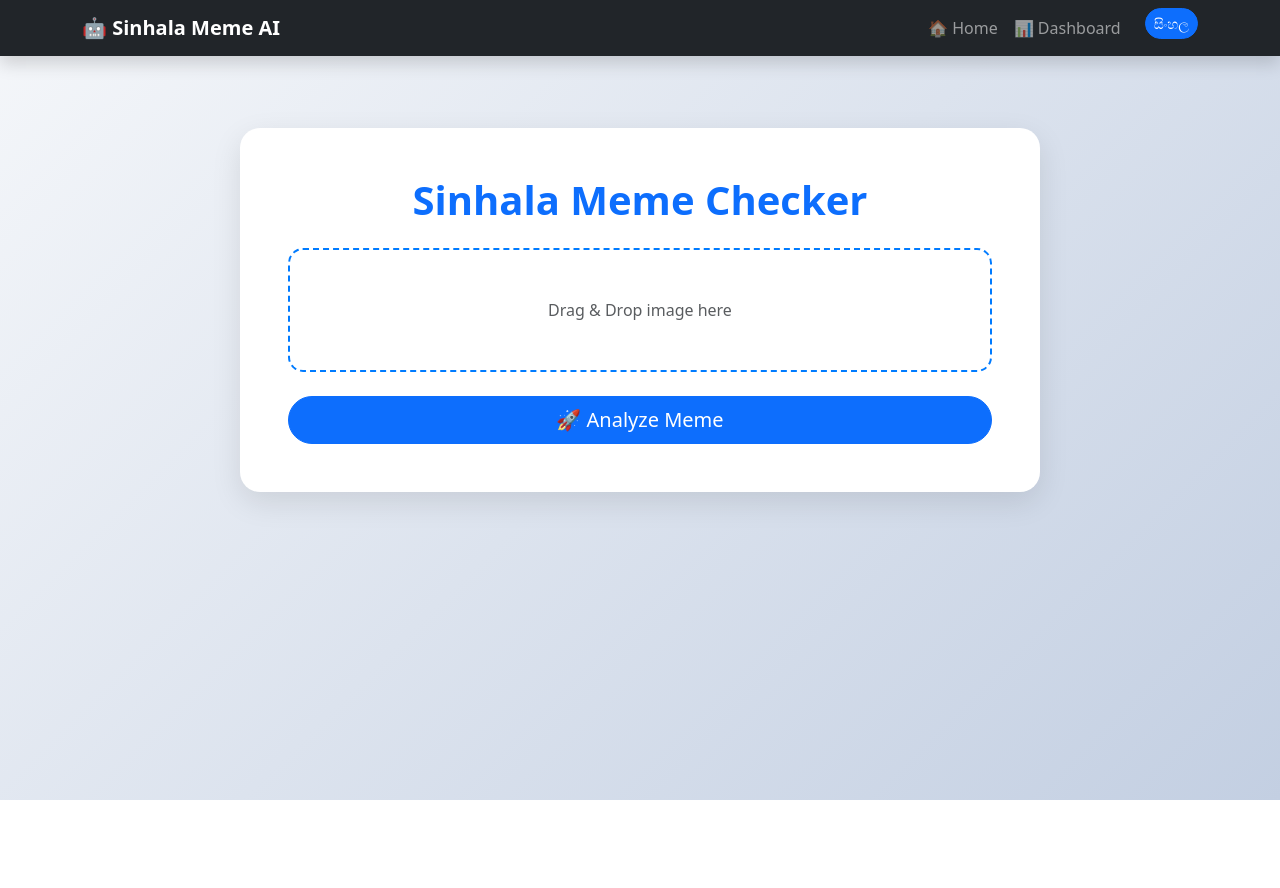
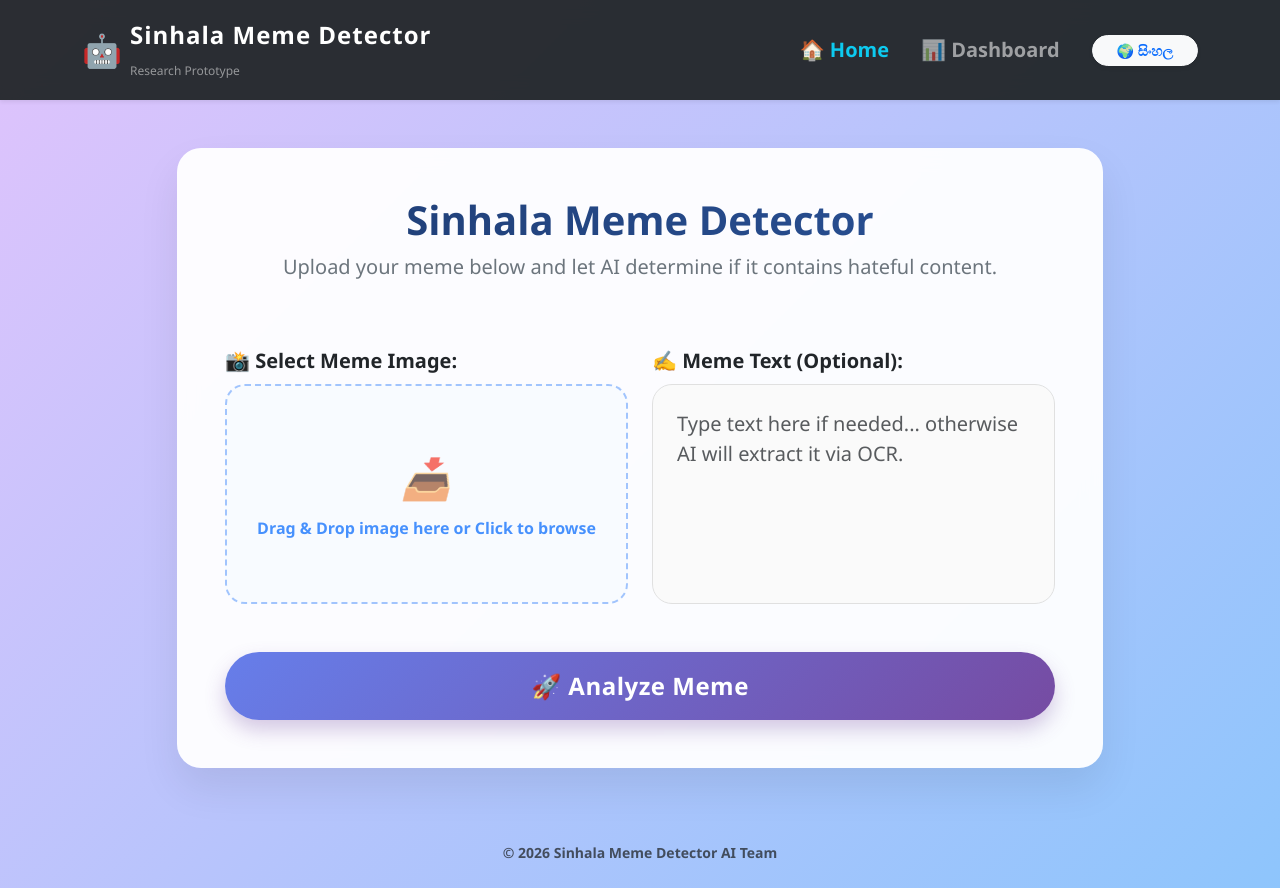
Before and after one commit to MAlindu-pabasar/sinhala-meme-frontend, a React (Create React App) app: page / in a window 1280 px wide. Before the commit the page ends 800 px from the top, so only its background shows below. Built offline with nearby package versions, Linux system fonts and the light colour scheme.

Commit message:
Enhance UI: Add Sinhala Meme Detector branding, dual-column layout, and premium styling

```diff
--- a/src/App.js
+++ b/src/App.js
@@ -1,6 +1,6 @@
 import React, { useState, useEffect } from 'react';
 import axios from 'axios';
-import { BrowserRouter as Router, Routes, Route, Link } from 'react-router-dom';
+import { BrowserRouter as Router, Routes, Route, Link, useLocation } from 'react-router-dom';
 import 'bootstrap/dist/js/bootstrap.bundle.min.js';
 import 'bootstrap/dist/css/bootstrap.min.css';
 
@@ -8,31 +8,76 @@ const API_BASE_URL = window.location.hostname === "localhost" || window.location
   ? "http://127.0.0.1:8000"
   : "https://malindu12-sinhala-meme-api.hf.space";
 
+// ==========================================
+// 🌍 Translation Dictionary (Updated Names)
+// ==========================================
 const translations = {
   si: {
     navHome: "🏠 මුල් පිටුව", navDash: "📊 Dashboard", langSwitch: "English",
-    heroTitle: "සිංහල මීම් පිරික්සුම", selectImg: "📸 මීම් පින්තූරය:",
-    dragDrop: "පින්තූරය මෙතනට අදින්න (Drag & Drop)", analyzeBtn: "🚀 පරීක්ෂා කරන්න",
-    hatefulResult: "ද්වේශසහගත මීම් එකකි", nonHatefulResult: "සාමාන්‍ය මීම් එකකි",
-    reportBtn: "🚩 Report", exportBtn: "📥 දත්ත බාගත කරන්න (CSV)",
-    searchPlaceholder: "අකුරු වලින් සොයන්න...", filterAll: "සියල්ල",
+    heroTitle: "Sinhala Meme Detector", heroSub: "ඔබේ මීම් එක පහතින් අප්ලෝඩ් කර, එය ද්වේශසහගත ද නැද්ද යන්න AI හරහා දැනගන්න.",
+    selectImg: "📸 මීම් පින්තූරය තෝරන්න:", dropHere: "මෙතන අතාරින්න...", dragDrop: "පින්තූරය මෙතනට අදින්න (Drag & Drop) හෝ Click කරන්න",
+    textLabel: "✍️ මීම් එකේ අකුරු පේළිය (විකල්ප):", textPlaceholder: "අවශ්‍ය නම් පමණක් මෙහි ටයිප් කරන්න... නැතහොත් AI විසින් අකුරු කියවනු ඇත.",
+    analyzeBtn: "🚀 ප්‍රතිඵලය පරීක්ෂා කරන්න", analyzing: "⏳ AI එක කියවමින් පවතී...",
+    hatefulResult: "මෙය ද්වේශසහගත මීම් එකකි", nonHatefulResult: "මෙය සාමාන්‍ය මීම් එකකි", confidence: "විශ්වාසය:",
+    reportBtn: "🚩 Report", exportBtn: "📥 දත්ත බාගත කරන්න (CSV)", searchPlaceholder: "අකුරු වලින් සොයන්න...", filterAll: "සියල්ල",
   },
   en: {
     navHome: "🏠 Home", navDash: "📊 Dashboard", langSwitch: "සිංහල",
-    heroTitle: "Sinhala Meme Checker", selectImg: "📸 Select Meme:",
-    dragDrop: "Drag & Drop image here", analyzeBtn: "🚀 Analyze Meme",
-    hatefulResult: "Hateful Content Detected", nonHatefulResult: "Safe / Normal Meme",
-    reportBtn: "🚩 Report Wrong", exportBtn: "📥 Export to CSV",
-    searchPlaceholder: "Search by text...", filterAll: "All",
+    heroTitle: "Sinhala Meme Detector", heroSub: "Upload your meme below and let AI determine if it contains hateful content.",
+    selectImg: "📸 Select Meme Image:", dropHere: "Drop it here...", dragDrop: "Drag & Drop image here or Click to browse",
+    textLabel: "✍️ Meme Text (Optional):", textPlaceholder: "Type text here if needed... otherwise AI will extract it via OCR.",
+    analyzeBtn: "🚀 Analyze Meme", analyzing: "⏳ AI is analyzing...",
+    hatefulResult: "Hateful Content Detected", nonHatefulResult: "Safe / Normal Meme", confidence: "Confidence Score:",
+    reportBtn: "🚩 Report Wrong", exportBtn: "📥 Export to CSV", searchPlaceholder: "Search by text...", filterAll: "All",
   }
 };
 
+// ==========================================
+// 🎨 Premium CSS Styling
+// ==========================================
 const customStyles = `
-  body { background: linear-gradient(135deg, #f5f7fa 0%, #c3cfe2 100%); min-height: 100vh; }
-  .meme-card { border-radius: 20px; border: none; background: #fff; box-shadow: 0 10px 30px rgba(0,0,0,0.1); }
-  .drop-zone { border: 2px dashed #007bff; border-radius: 15px; cursor: pointer; transition: 0.3s; }
-  .drop-zone.active { background: #e7f1ff; transform: scale(1.02); }
-  .table-container { max-height: 500px; overflow-y: auto; }
+  body {
+    background: linear-gradient(135deg, #e0c3fc 0%, #8ec5fc 100%);
+    font-family: 'Segoe UI', Tahoma, Geneva, Verdana, sans-serif;
+    min-height: 100vh;
+  }
+  .meme-card {
+    border-radius: 24px;
+    border: none;
+    background: rgba(255, 255, 255, 0.95);
+    backdrop-filter: blur(10px);
+    box-shadow: 0 20px 40px rgba(0,0,0,0.08)!important;
+  }
+  .drop-zone {
+    background-color: #f8fbff;
+    border: 2px dashed #a1c4fd;
+    border-radius: 20px;
+    cursor: pointer;
+    transition: all 0.3s ease;
+    min-height: 220px;
+    display: flex;
+    flex-direction: column;
+    justify-content: center;
+    align-items: center;
+  }
+  .drop-zone:hover { background-color: #eef5ff; border-color: #66a6ff; }
+  .drop-zone.active { background-color: #e0f0ff; border: 3px dashed #0d6efd; transform: scale(1.02); }
+  .text-area-custom {
+    border-radius: 20px;
+    border: 1px solid #e0e0e0;
+    background-color: #fafafa;
+    resize: none;
+    transition: all 0.3s ease;
+  }
+  .text-area-custom:focus { border-color: #667eea; box-shadow: 0 0 0 0.25rem rgba(102, 126, 234, 0.25); background-color: #ffffff; outline: none; }
+  .btn-gradient {
+    background: linear-gradient(135deg, #667eea 0%, #764ba2 100%);
+    border: none; color: white; font-weight: 600; letter-spacing: 0.5px;
+    box-shadow: 0 10px 20px rgba(118, 75, 162, 0.3); transition: all 0.3s ease;
+  }
+  .btn-gradient:hover { background: linear-gradient(135deg, #764ba2 0%, #667eea 100%); transform: translateY(-2px); color: white; }
+  .navbar-custom { background: rgba(33, 37, 41, 0.95) !important; backdrop-filter: blur(10px); }
+  .table-container { max-height: 450px; overflow-y: auto; border-radius: 10px; }
 `;
 
 function App() {
@@ -42,25 +87,42 @@ function App() {
   return (
     <Router>
       <style>{customStyles}</style>
+      <div className="d-flex flex-column min-vh-100">
         <Header lang={lang} setLang={setLang} t={t} />
+        <main className="flex-grow-1">
           <Routes>
             <Route path="/" element={<Home t={t} />} />
             <Route path="/dashboard" element={<Dashboard t={t} />} />
           </Routes>
+        </main>
+        <footer className="py-4 text-center text-dark opacity-75 fw-semibold mt-auto">
+          <small>&copy; 2026 Sinhala Meme Detector AI Team</small>
+        </footer>
+      </div>
     </Router>
   );
 }
 
 function Header({ lang, setLang, t }) {
+  const location = useLocation();
   return (
-    <nav className="navbar navbar-expand-lg navbar-dark bg-dark shadow mb-4">
-      <div className="container">
-        <Link className="navbar-brand fw-bold" to="/">🤖 Sinhala Meme AI</Link>
-        <div className="collapse navbar-collapse">
-          <ul className="navbar-nav ms-auto">
-            <li className="nav-item"><Link className="nav-link" to="/">{t.navHome}</Link></li>
-            <li className="nav-item"><Link className="nav-link" to="/dashboard">{t.navDash}</Link></li>
-            <li className="nav-item ms-3"><button className="btn btn-primary btn-sm rounded-pill" onClick={() => setLang(lang === 'si' ? 'en' : 'si')}>{t.langSwitch}</button></li>
+    <nav className="navbar navbar-expand-lg navbar-dark navbar-custom shadow-sm sticky-top">
+      <div className="container py-1">
+        <Link className="navbar-brand d-flex align-items-center" to="/">
+          <span className="fs-2 me-2">🤖</span>
+          <div>
+            <span className="fw-bold fs-4" style={{letterSpacing: '1px'}}>Sinhala Meme Detector</span><br/>
+            <small className="text-white-50" style={{fontSize: '0.75rem', fontWeight: '500'}}>Research Prototype</small>
+          </div>
+        </Link>
+        <button className="navbar-toggler border-0" type="button" data-bs-toggle="collapse" data-bs-target="#navbarNav">
+          <span className="navbar-toggler-icon"></span>
+        </button>
+        <div className="collapse navbar-collapse" id="navbarNav">
+          <ul className="navbar-nav ms-auto align-items-lg-center fs-5">
+            <li className="nav-item me-3"><Link className={`nav-link fw-semibold ${location.pathname === '/' ? 'active text-info' : ''}`} to="/">{t.navHome}</Link></li>
+            <li className="nav-item me-4"><Link className={`nav-link fw-semibold ${location.pathname === '/dashboard' ? 'active text-info' : ''}`} to="/dashboard">{t.navDash}</Link></li>
+            <li className="nav-item mt-2 mt-lg-0"><button className="btn btn-light btn-sm rounded-pill px-4 fw-bold text-primary shadow-sm" onClick={() => setLang(lang === 'si' ? 'en' : 'si')}>🌍 {t.langSwitch}</button></li>
           </ul>
         </div>
       </div>
@@ -70,6 +132,7 @@ function Header({ lang, setLang, t }) {
 
 function Home({ t }) {
   const [image, setImage] = useState(null);
+  const [text, setText] = useState('');
   const [preview, setPreview] = useState(null);
   const [result, setResult] = useState(null);
   const [loading, setLoading] = useState(false);
@@ -82,40 +145,89 @@ function Home({ t }) {
     }
   };
 
-  const handlePredict = async () => {
-    if (!image) return alert("Select an image first!");
+  const handlePredict = async (e) => {
+    e.preventDefault();
+    if (!image) return alert("Please select an image first!");
     setLoading(true);
-    const fd = new FormData(); fd.append('file', image); fd.append('text', "");
+    setResult(null);
+
+    const fd = new FormData();
+    fd.append('file', image);
+    fd.append('text', text || " "); // Added text input back!
+
     try {
       const res = await axios.post(`${API_BASE_URL}/predict`, fd);
       setResult(res.data);
-    } catch (e) { alert("Error!"); }
+    } catch (e) { alert("API Connection Error!"); }
     setLoading(false);
   };
 
   return (
     <div className="container py-5">
-      <div className="card meme-card p-5 mx-auto" style={{maxWidth: '800px'}}>
-        <h1 className="text-center fw-bold text-primary mb-4">{t.heroTitle}</h1>
+      <div className="row justify-content-center">
+        <div className="col-lg-10">
+          <div className="card meme-card p-4 p-md-5">
+            <div className="text-center mb-5">
+              <h1 className="fw-bolder text-primary mb-2" style={{background: 'linear-gradient(45deg, #1e3c72, #2a5298)', WebkitBackgroundClip: 'text', WebkitTextFillColor: 'transparent'}}>{t.heroTitle}</h1>
+              <p className="text-secondary fs-5">{t.heroSub}</p>
+            </div>
+
+            <form onSubmit={handlePredict}>
+              <div className="row g-4 mb-4">
+                {/* Left Column: Image Upload */}
+                <div className="col-md-6">
+                  <label className="form-label fw-bold fs-5">{t.selectImg}</label>
                   <div
-          className={`drop-zone p-5 text-center mb-4 ${isDragging ? 'active' : ''}`}
+                    className={`drop-zone p-3 text-center ${isDragging ? 'active' : ''}`}
                     onDragOver={(e) => {e.preventDefault(); setIsDragging(true);}}
                     onDragLeave={() => setIsDragging(false)}
                     onDrop={(e) => {e.preventDefault(); setIsDragging(false); onFileSelect(e.dataTransfer.files[0]);}}
                     onClick={() => document.getElementById('inp').click()}
                   >
-          {preview ? <img src={preview} className="img-fluid rounded" style={{maxHeight: '250px'}} alt="preview" /> : <p className="m-0 text-muted">{t.dragDrop}</p>}
-          <input type="file" id="inp" hidden onChange={(e) => onFileSelect(e.target.files[0])} />
-        </div>
-        <button className="btn btn-primary btn-lg w-100 rounded-pill" onClick={handlePredict} disabled={loading}>{loading ? "Analyzing..." : t.analyzeBtn}</button>
-
-        {result && (
-          <div className={`alert mt-4 rounded-4 text-center ${result.prediction === 'HATEFUL' ? 'alert-danger' : 'alert-success'}`}>
-            <h3>{result.prediction === 'HATEFUL' ? t.hatefulResult : t.nonHatefulResult}</h3>
-            <p className="fw-bold">Confidence: {result.confidence}%</p>
-            <button className="btn btn-outline-dark btn-sm rounded-pill mt-2">{t.reportBtn}</button>
+                    {preview ? (
+                      <img src={preview} className="img-fluid rounded shadow-sm" style={{maxHeight: '190px', objectFit: 'contain'}} alt="preview" />
+                    ) : (
+                      <div className="text-primary opacity-75">
+                        <i className="fs-1 mb-2 d-block">📥</i>
+                        <span className="fw-bold">{t.dragDrop}</span>
                       </div>
                     )}
+                    <input type="file" id="inp" hidden accept="image/*" onChange={(e) => onFileSelect(e.target.files[0])} />
+                  </div>
+                </div>
+
+                {/* Right Column: Text Input */}
+                <div className="col-md-6 d-flex flex-column">
+                  <label className="form-label fw-bold fs-5">{t.textLabel}</label>
+                  <textarea
+                    className="form-control text-area-custom flex-grow-1 p-4 fs-5"
+                    placeholder={t.textPlaceholder}
+                    value={text}
+                    onChange={(e) => setText(e.target.value)}
+                  />
+                </div>
+              </div>
+
+              <button type="submit" className="btn btn-gradient btn-lg w-100 mt-4 rounded-pill py-3 fs-4" disabled={loading}>
+                {loading ? <span><span className="spinner-border spinner-border-sm me-2"></span>{t.analyzing}</span> : t.analyzeBtn}
+              </button>
+            </form>
+
+            {/* Beautiful Result Alert */}
+            {result && (
+              <div className={`alert mt-5 rounded-4 p-4 text-center border-0 shadow-sm ${result.prediction === 'HATEFUL' ? 'bg-danger text-white' : 'bg-success text-white'}`}>
+                <h2 className="fw-bolder mb-3">{result.prediction === 'HATEFUL' ? `🚨 ${result.prediction}` : `✅ ${result.prediction}`}</h2>
+                <p className="fs-4 mb-4 opacity-75">{result.prediction === 'HATEFUL' ? t.hatefulResult : t.nonHatefulResult}</p>
+                <div className="d-inline-flex bg-white text-dark px-4 py-2 rounded-pill shadow-sm mb-4">
+                  <span className="fw-semibold me-2">{t.confidence}</span>
+                  <span className="badge bg-dark fs-5 px-3 rounded-pill">{result.confidence}%</span>
+                </div>
+                <hr className="border-white opacity-25" />
+                <button className="btn btn-sm btn-light text-danger fw-bold rounded-pill px-4 mt-2 shadow-sm">{t.reportBtn}</button>
+              </div>
+            )}
+          </div>
+        </div>
       </div>
     </div>
   );
@@ -130,7 +242,7 @@ function Dashboard({ t }) {
   useEffect(() => { fetchHistory(); }, []);
 
   const deleteOne = (id) => {
-    if(window.confirm("Delete this?")) axios.delete(`${API_BASE_URL}/delete-history/${id}`).then(() => fetchHistory());
+    if(window.confirm("Are you sure?")) axios.delete(`${API_BASE_URL}/delete-history/${id}`).then(() => fetchHistory());
   };
 
   const exportCSV = () => {
@@ -138,7 +250,7 @@ function Dashboard({ t }) {
     data.history.forEach(r => csvContent += `${r.id},${r.time},"${r.text}",${r.prediction},${r.confidence}%\n`);
     const encodedUri = encodeURI(csvContent);
     const link = document.createElement("a"); link.setAttribute("href", encodedUri);
-    link.setAttribute("download", "meme_history.csv"); document.body.appendChild(link);
+    link.setAttribute("download", "sinhala_meme_detector_history.csv"); document.body.appendChild(link);
     link.click();
   };
 
@@ -148,43 +260,41 @@ function Dashboard({ t }) {
   );
 
   return (
-    <div className="container">
-      <div className="d-flex justify-content-between align-items-center mb-4">
-        <h2 className="fw-bold">{t.navDash}</h2>
-        <button className="btn btn-success rounded-pill fw-bold" onClick={exportCSV}>{t.exportBtn}</button>
+    <div className="container py-5">
+      <div className="d-flex justify-content-between align-items-center mb-5 bg-white p-4 rounded-4 shadow-sm" style={{background: 'rgba(255,255,255,0.8)'}}>
+        <h2 className="fw-bolder text-primary m-0">{t.navDash}</h2>
+        <button className="btn btn-success rounded-pill fw-bold shadow-sm px-4" onClick={exportCSV}>{t.exportBtn}</button>
       </div>
 
       {data && (
         <>
-          <div className="row g-3 mb-4">
-            <div className="col-md-4"><div className="card p-3 bg-primary text-white text-center rounded-4"><h5>Total</h5><h3>{data.total_checked}</h3></div></div>
-            <div className="col-md-4"><div className="card p-3 bg-danger text-white text-center rounded-4"><h5>Hateful</h5><h3>{data.hateful_total}</h3></div></div>
-            <div className="col-md-4"><div className="card p-3 bg-success text-white text-center rounded-4"><h5>Safe</h5><h3>{data.non_hateful_total}</h3></div></div>
+          <div className="row g-4 mb-5 text-center">
+            <div className="col-md-4"><div className="card meme-card p-4" style={{background: 'linear-gradient(135deg, #00c6ff 0%, #0072ff 100%)', color: 'white'}}><h5>Total Checked</h5><h2 className="display-4 fw-bold m-0">{data.total_checked}</h2></div></div>
+            <div className="col-md-4"><div className="card meme-card p-4" style={{background: 'linear-gradient(135deg, #f85032 0%, #e73827 100%)', color: 'white'}}><h5>Hateful</h5><h2 className="display-4 fw-bold m-0">{data.hateful_total}</h2></div></div>
+            <div className="col-md-4"><div className="card meme-card p-4" style={{background: 'linear-gradient(135deg, #11998e 0%, #38ef7d 100%)', color: 'white'}}><h5>Safe</h5><h2 className="display-4 fw-bold m-0">{data.non_hateful_total}</h2></div></div>
           </div>
 
           <div className="card meme-card p-4">
-            <div className="row mb-3">
-              <div className="col-md-8"><input type="text" className="form-control rounded-pill" placeholder={t.searchPlaceholder} onChange={(e) => setSearch(e.target.value)} /></div>
+            <div className="row mb-4 g-3">
+              <div className="col-md-8"><input type="text" className="form-control form-control-lg rounded-pill px-4 bg-light border-0" placeholder={t.searchPlaceholder} onChange={(e) => setSearch(e.target.value)} /></div>
               <div className="col-md-4">
-                <select className="form-select rounded-pill" onChange={(e) => setFilter(e.target.value)}>
-                  <option value="ALL">{t.filterAll}</option>
-                  <option value="HATEFUL">Hateful</option>
-                  <option value="NON-HATEFUL">Safe</option>
+                <select className="form-select form-select-lg rounded-pill px-4 bg-light border-0 fw-semibold text-secondary" onChange={(e) => setFilter(e.target.value)}>
+                  <option value="ALL">{t.filterAll}</option><option value="HATEFUL">Hateful Only</option><option value="NON-HATEFUL">Safe Only</option>
                 </select>
               </div>
             </div>
-            <div className="table-responsive table-container">
-              <table className="table table-hover">
+            <div className="table-responsive table-container border border-light">
+              <table className="table table-hover align-middle mb-0">
                 <thead className="table-dark sticky-top">
-                  <tr><th>Time</th><th>Text</th><th>Result</th><th>Action</th></tr>
+                  <tr><th className="py-3 px-4 border-0">Time</th><th className="py-3 px-4 border-0">Text</th><th className="py-3 px-4 border-0 text-center">Result</th><th className="py-3 px-4 border-0 text-center">Action</th></tr>
                 </thead>
-                <tbody>
+                <tbody className="bg-white">
                   {filteredHistory?.map(item => (
-                    <tr key={item.id}>
-                      <td><small>{item.time}</small></td>
-                      <td>{item.text || "No text"}</td>
-                      <td><span className={`badge rounded-pill ${item.prediction === 'HATEFUL' ? 'bg-danger' : 'bg-success'}`}>{item.prediction}</span></td>
-                      <td><button className="btn btn-sm btn-outline-danger border-0" onClick={() => deleteOne(item.id)}>🗑️</button></td>
+                    <tr key={item.id} className="border-bottom">
+                      <td className="px-4 text-secondary"><small>{item.time}</small></td>
+                      <td className="px-4 fw-medium">{item.text || <span className="text-danger small bg-danger bg-opacity-10 px-2 py-1 rounded">No text</span>}</td>
+                      <td className="text-center px-4"><span className={`badge px-3 py-2 rounded-pill shadow-sm ${item.prediction === 'HATEFUL' ? 'bg-danger' : 'bg-success'}`}>{item.prediction}</span></td>
+                      <td className="text-center px-4"><button className="btn btn-sm btn-outline-danger rounded-circle border-0" style={{width: '35px', height: '35px'}} onClick={() => deleteOne(item.id)}>🗑️</button></td>
                     </tr>
                   ))}
                 </tbody>
```
Lines whose indentation alone changed are shown as unchanged.
